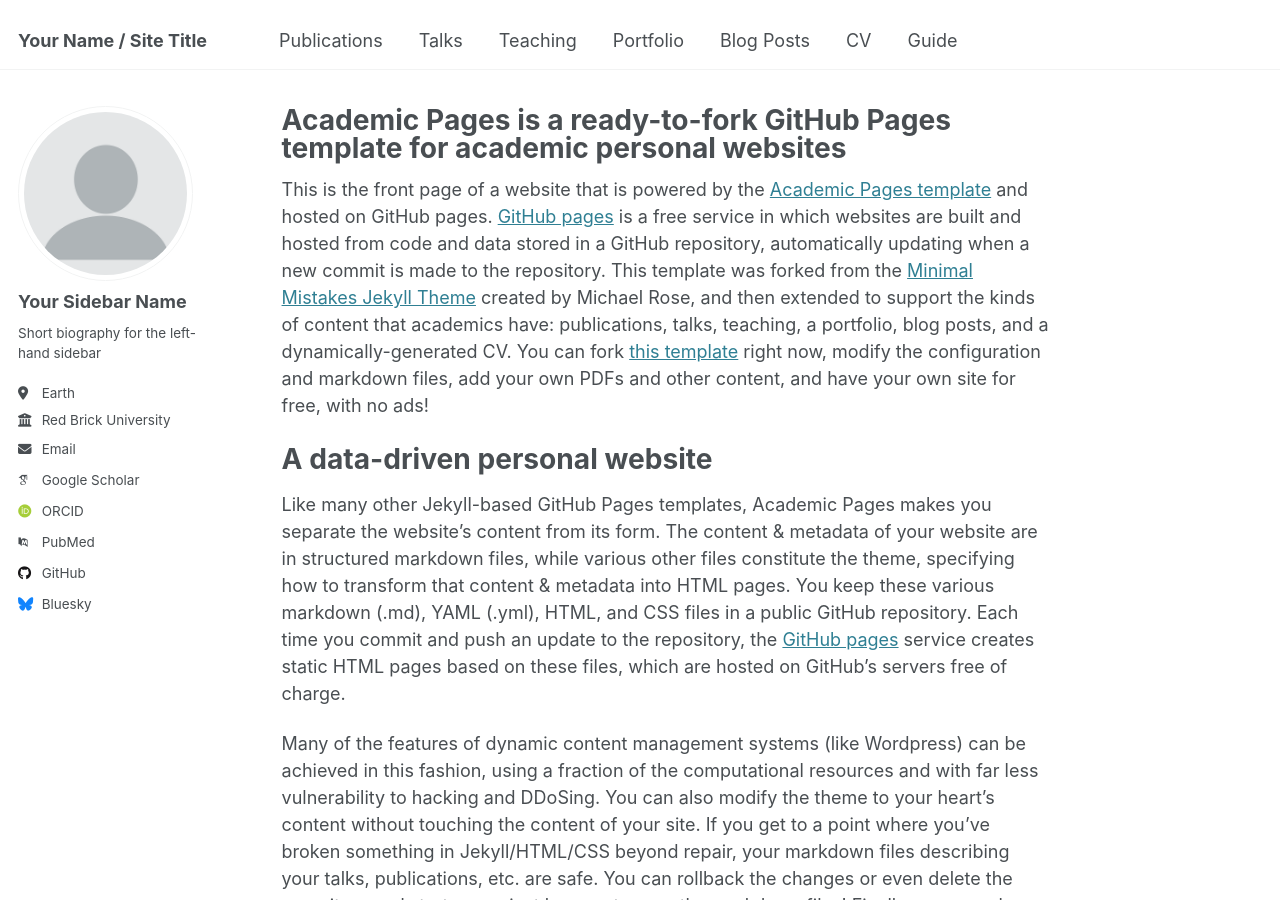
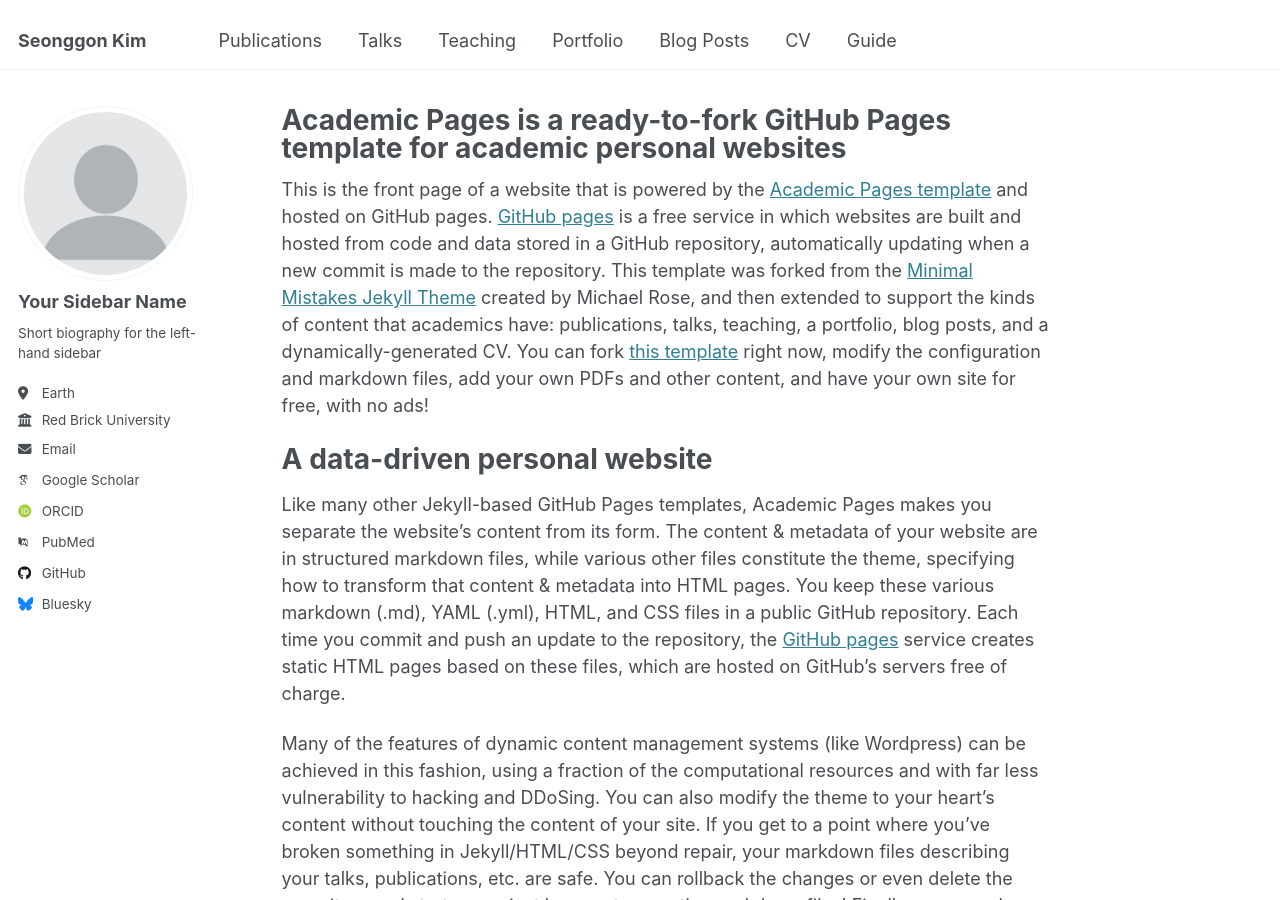
Before and after one commit to sungonuni/sungonuni.github.io, a Jekyll site: the page built from _pages/about.md, in a window 1280 px wide and 900 px high. Built offline with Jekyll 4.4.1, drawn with Linux system fonts in a browser that asks for light colours; some web fonts are replaced.

Commit message:
Add name

```diff
--- a/_config.yml
+++ b/_config.yml
@@ -9,7 +9,7 @@
 # Basic Site Settings
 locale                   : "en-US"
 site_theme               : "default"
-title                    : "Your Name / Site Title"
+title                    : "Seonggon Kim"
 title_separator          : "-"
 name                     : &name "Your Name"
 description              : &description "personal description"
```
